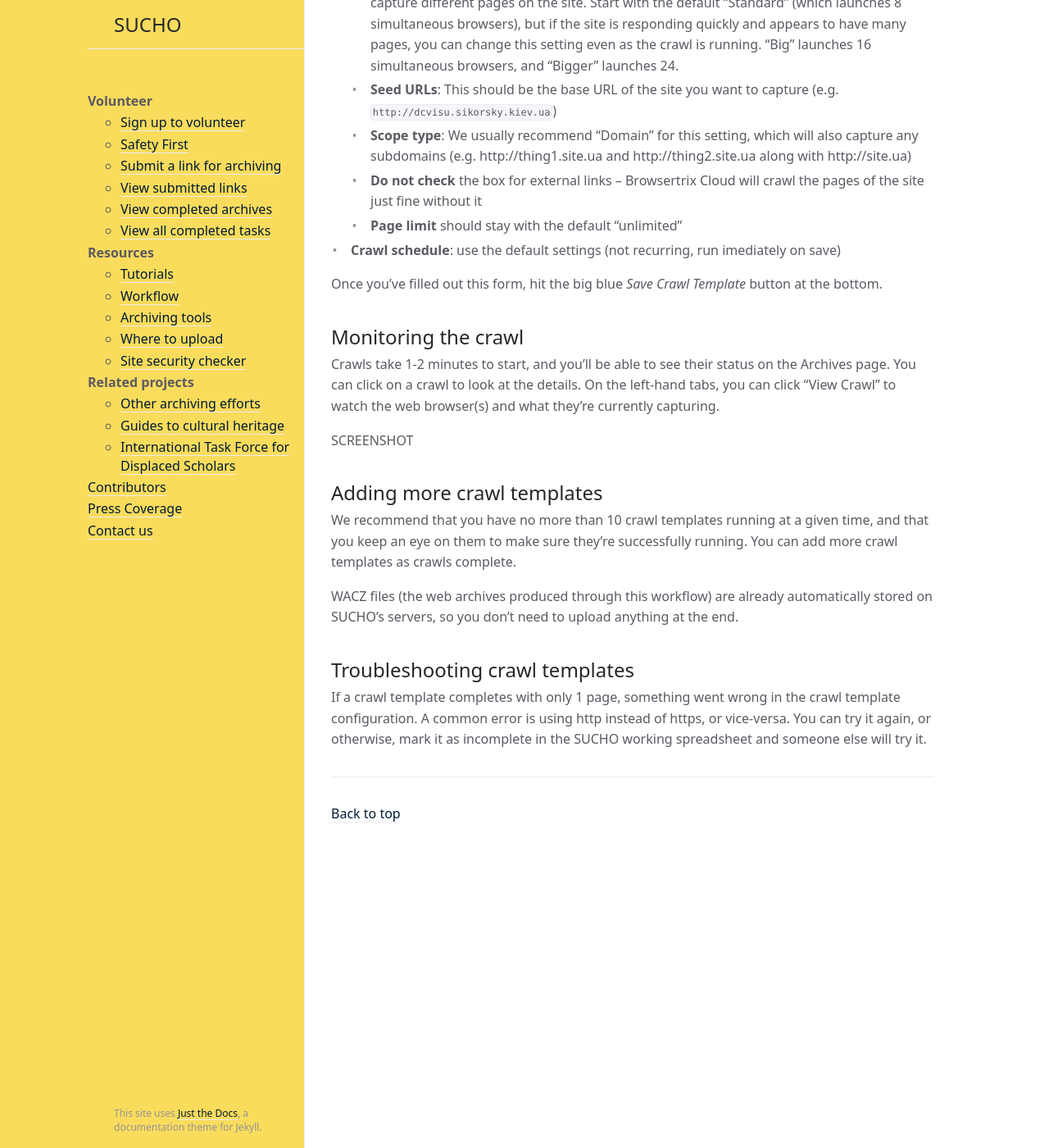
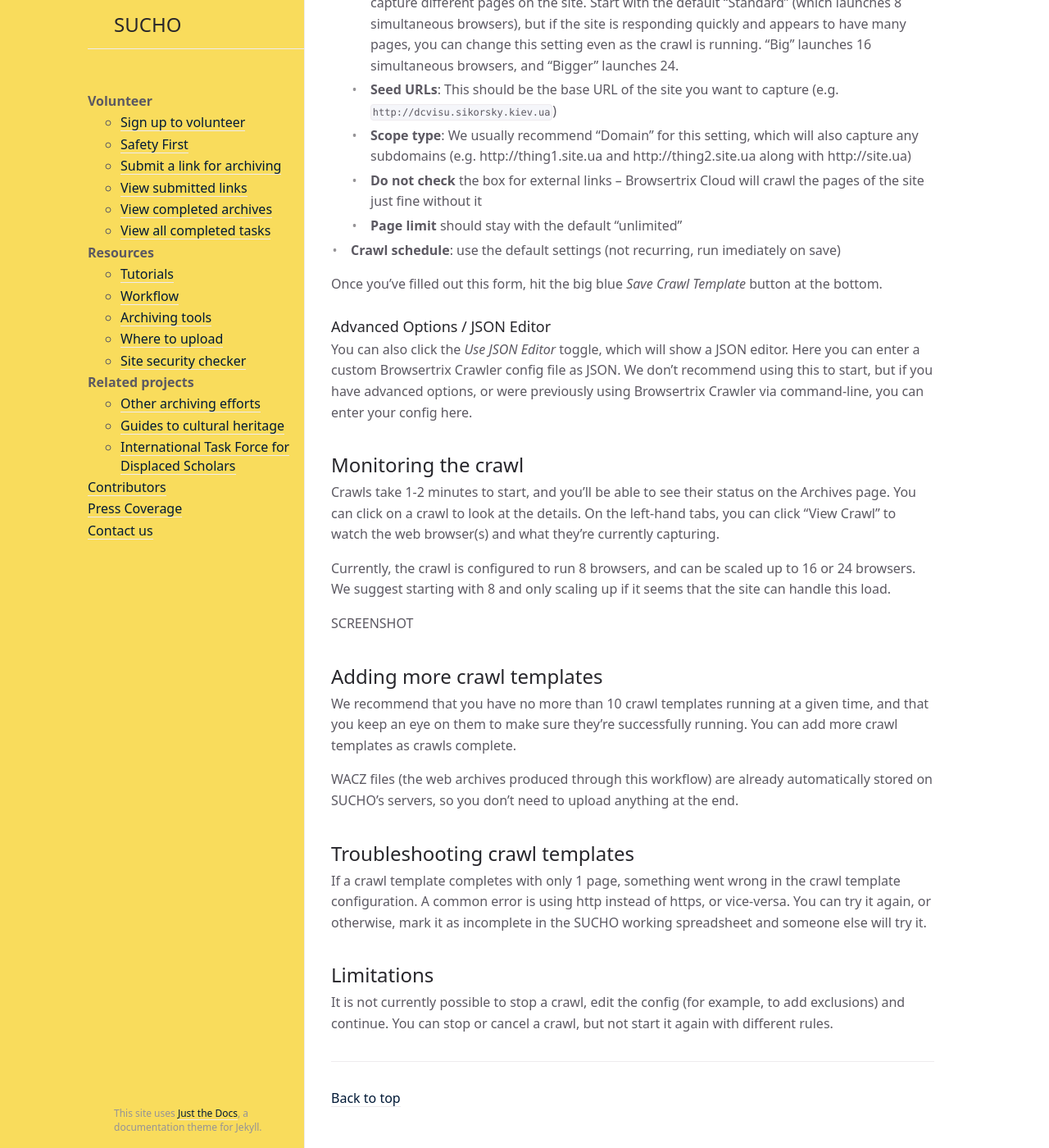
Before and after one commit to sucho-archiving/sucho-archiving.github.io, a Jekyll site: the page built from browsertrix-cloud.md, in a window 1280 px wide and 1400 px high, scrolled down 1448 px. Shown: the whole window at 82% size. Built offline with Jekyll 4.4.1, drawn with Linux system fonts in a browser that asks for light colours.

Commit message:
browsertrix-cloud doc tweaks

```diff
--- a/browsertrix-cloud.md
+++ b/browsertrix-cloud.md
@@ -48,8 +48,16 @@ Click the big button that reads *Create New Crawl Template*. This will take you
 
 Once you've filled out this form, hit the big blue *Save Crawl Template* button at the bottom.
 
+### Advanced Options / JSON Editor
+
+You can also click the *Use JSON Editor* toggle, which will show a JSON editor. Here you can enter a custom Browsertrix Crawler config file as JSON.
+We don't recommend using this to start, but if you have advanced options, or were previously using Browsertrix Crawler via command-line, you can enter your config here.
+
 ## Monitoring the crawl
 Crawls take 1-2 minutes to start, and you'll be able to see their status on the Archives page. You can click on a crawl to look at the details. On the left-hand tabs, you can click "View Crawl" to watch the web browser(s) and what they're currently capturing.
+
+Currently, the crawl is configured to run 8 browsers, and can be scaled up to 16 or 24 browsers. We suggest starting with 8 and only scaling up if it seems that
+the site can handle this load.
 
 SCREENSHOT
 
@@ -60,3 +68,7 @@ WACZ files (the web archives produced through this workflow) are already automat
 
 ## Troubleshooting crawl templates
 If a crawl template completes with only 1 page, something went wrong in the crawl template configuration. A common error is using http instead of https, or vice-versa. You can try it again, or otherwise, mark it as incomplete in the SUCHO working spreadsheet and someone else will try it.
+
+## Limitations
+
+It is not currently possible to stop a crawl, edit the config (for example, to add exclusions) and continue. You can stop or cancel a crawl, but not start it again with different rules.
```
